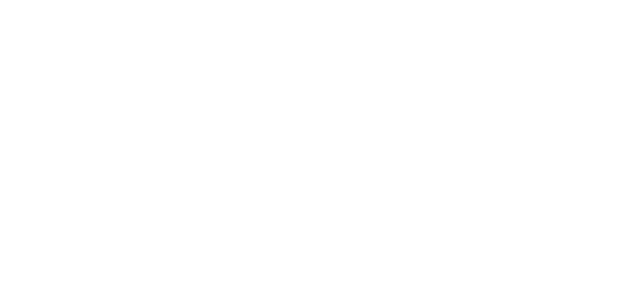
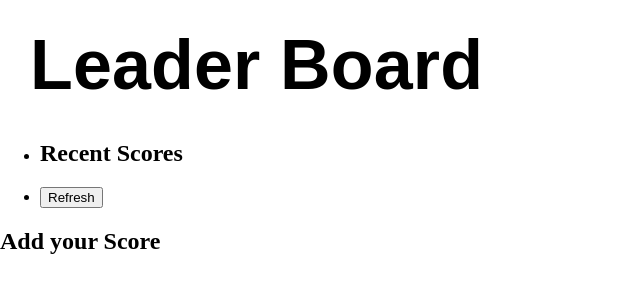
Before and after one commit to ridaarif98/leader_board, a website built with webpack: page src/index.html in a window 1280 px wide. Shown: the whole page, without its empty margins (0-640 px from the left). Built offline with nearby package versions, Linux system fonts and the light colour scheme.

Commit message:
Add markup for leader board and style header element

```diff
--- a/src/index.html
+++ b/src/index.html
@@ -0,0 +1,30 @@
+<!DOCTYPE html>
+<html lang="en">
+<head>
+    <meta charset="UTF-8">
+    <meta http-equiv="X-UA-Compatible" content="IE=edge">
+    <meta name="viewport" content="width=device-width, initial-scale=1.0">
+    <title>Leader Board</title>
+</head>
+<body>
+    <header>
+        <h1>Leader Board</h1>
+    </header>
+    <section>
+        <div class="scoresDetail">
+            <ul>
+                <li>
+                    <h2>Recent Scores</h2>
+                </li>
+                <li>
+                    <button>Refresh</button>
+                </li>
+            </ul>
+
+        </div>
+        <div class="addScore">
+            <h2>Add your Score</h2>
+        </div>
+    </section>
+</body>
+</html>
--- a/src/style.css
+++ b/src/style.css
@@ -0,0 +1,14 @@
+body {
+  margin: 0;
+  padding: 0;
+}
+
+header h1 {
+  font-size: 70px;
+  font-weight: bold;
+  font-family: Arial, Helvetica, sans-serif;
+  text-align: left;
+  letter-spacing: 0.01rem;
+  padding: 15px 20px;
+  margin: 10px;
+}
```
Also changed, not shown: dist/index.html, dist/main.js.
